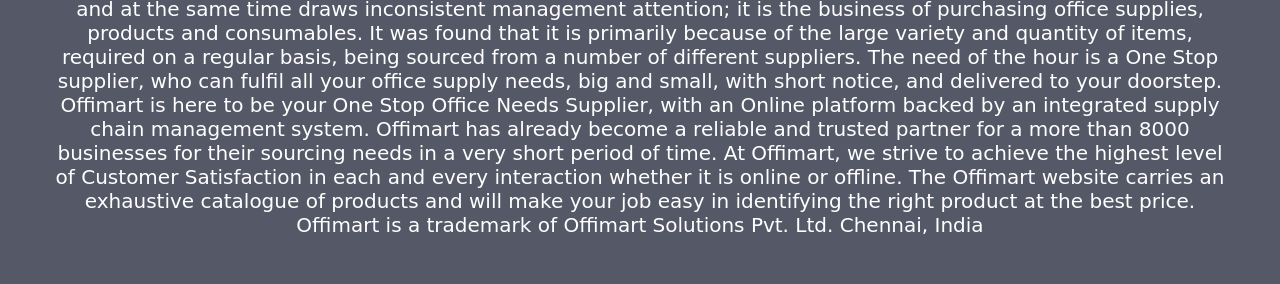
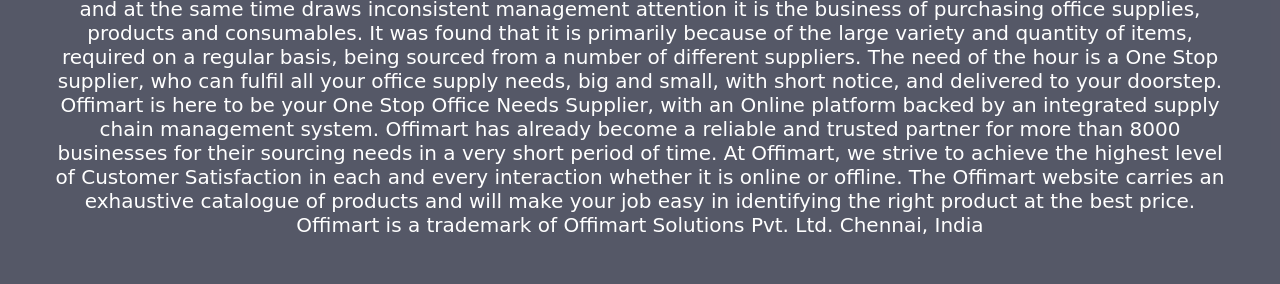
Before and after one commit to Deepak91168/stationery_shed, a plain HTML site: page about.html in a window 1280 px wide. Shown: the part 359-643 px from the top of the page. Drawn offline with Linux system fonts and the light colour scheme; a web font is replaced by a local one.

Commit message:
Update about.html

```diff
--- a/about.html
+++ b/about.html
@@ -27,15 +27,15 @@
     <div class="about-section">
         <h1 class="heading-about">About Us</h1>
 
-        <p class="content-about"> <span>Stationery Shed</span> is created to provide all varity of stationeries at one palce at best price considering the aim <span>"Education for All"</span>. We are working with full Dedication.There is one thing that frustrates company management and at the same time draws inconsistent management attention; it is the business of purchasing office supplies, products and consumables.
+        <p class="content-about"> <span>Stationery Shed</span> is created to provide all varity of stationeries at one palce at best price considering the aim <span>"Education for All"</span>. We are working with full Dedication.There is one thing that frustrates company management and at the same time draws inconsistent management attention it is the business of purchasing office supplies, products and consumables.
 
-            It was found that it is primarily because of the large variety and quantity of items, required on a regular basis, being sourced from a number of different suppliers.
+           It was found that it is primarily because of the large variety and quantity of items, required on a regular basis, being sourced from a number of different suppliers.
 
-            The need of the hour is a One Stop supplier, who can fulfil all your office supply needs, big and small, with short notice, and delivered to your doorstep.
+           The need of the hour is a One Stop supplier, who can fulfil all your office supply needs, big and small, with short notice, and delivered to your doorstep.
 
-            Offimart is here to be your One Stop Office Needs Supplier, with an Online platform backed by an integrated supply chain management system.
+           Offimart is here to be your One Stop Office Needs Supplier, with an Online platform backed by an integrated supply chain management system.
 
-            Offimart has already become a reliable and trusted partner for a more than 8000 businesses for their sourcing needs in a very short period of time. At Offimart, we strive to achieve the highest level of Customer Satisfaction in each and every interaction whether it is online or offline.
+           Offimart has already become a reliable and trusted partner for  more than 8000 businesses for their sourcing needs in a very short period of time. At Offimart, we strive to achieve the highest level of Customer Satisfaction in each and every interaction whether it is online or offline.
 
             The Offimart website carries an exhaustive catalogue of products and will make your job easy in identifying the right product at the best price.
 
```
